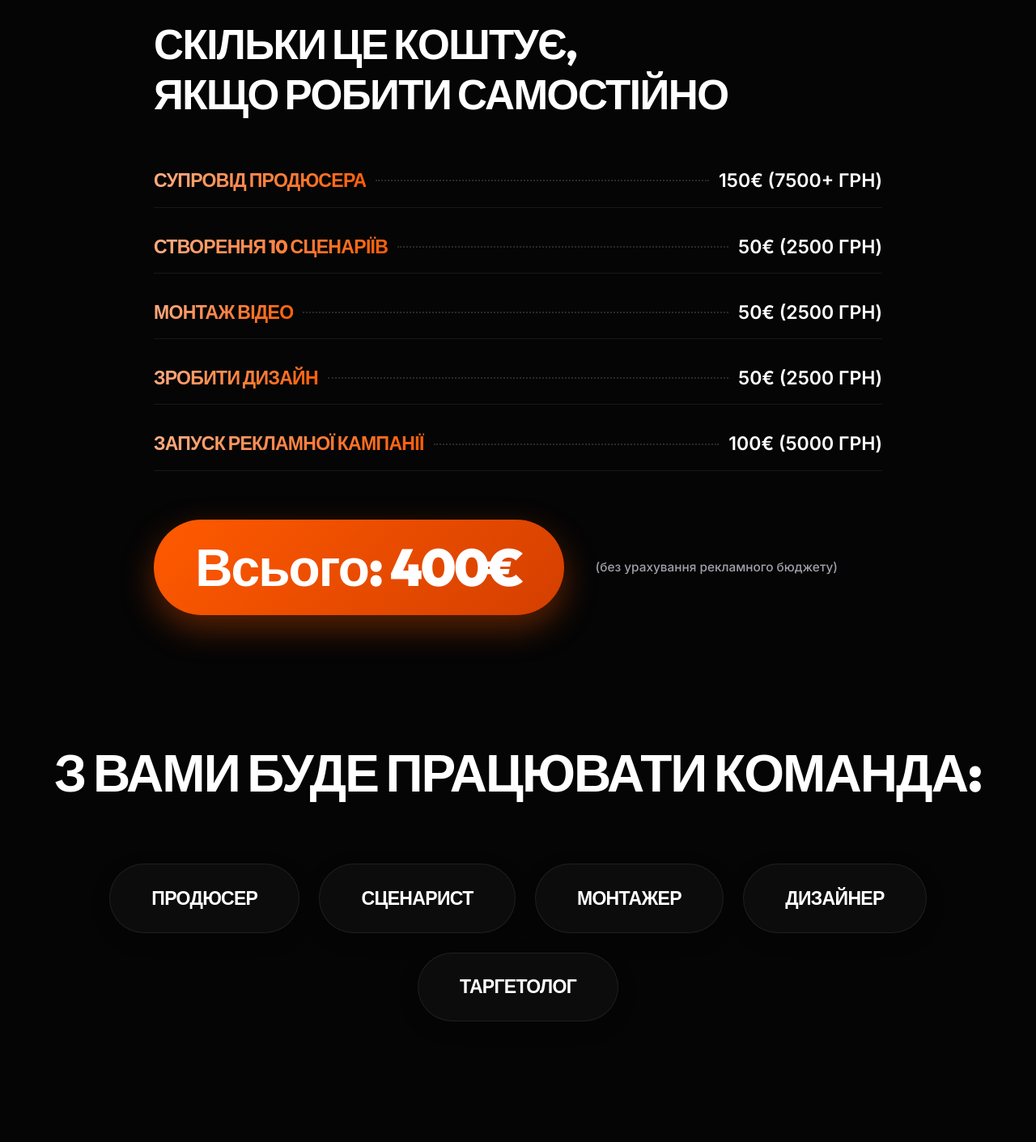
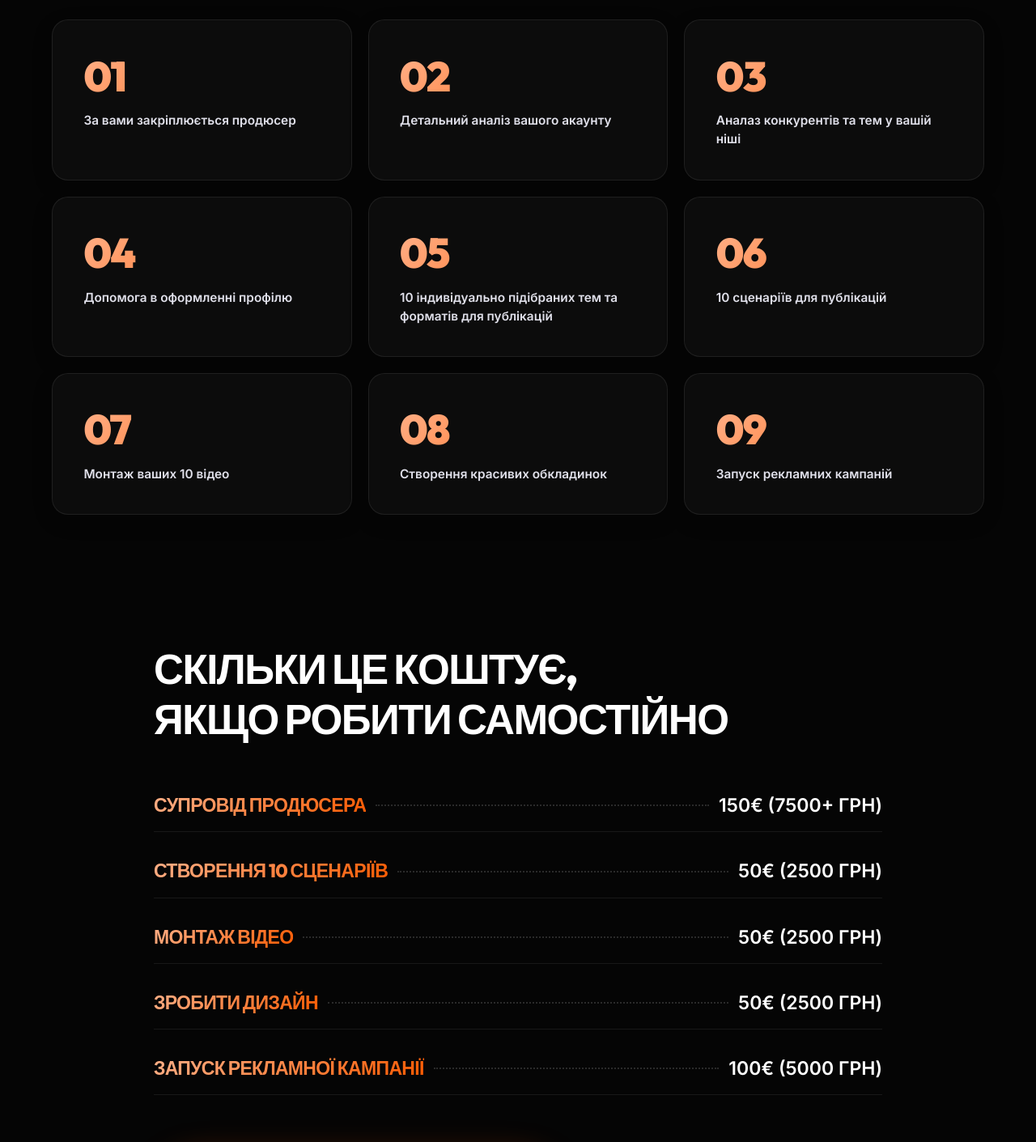
Before and after one commit to dehhaa13-collab/PREZA, a React (Vite) app: page / in a window 1280 px wide. Shown: the part 4800-6211 px from the top of the page at 81% size. Built offline with nearby package versions, Linux system fonts and the light colour scheme.

Commit message:
Add deliverables grid slide (9 items — what client gets)

```diff
--- a/src/App.jsx
+++ b/src/App.jsx
@@ -30,7 +30,15 @@ const slides = [
     ]
   },
   { id: 8, type: 'title', title: 'ЩО КОНКРЕТНО', highlight: 'ВИ ОТРИМАЄТЕ?' },
-  { id: 9, type: 'cost-comparison', title: 'СКІЛЬКИ ЦЕ КОШТУЄ,\nЯКЩО РОБИТИ САМОСТІЙНО', items: [
+  { id: 9, type: 'deliverablesGrid', items: [
+      { num: '01', text: 'За вами закріплюється продюсер' }, { num: '02', text: 'Детальний аналіз вашого акаунту' },
+      { num: '03', text: 'Аналаз конкурентів та тем у вашій ніші' }, { num: '04', text: 'Допомога в оформленні профілю' },
+      { num: '05', text: '10 індивідуально підібраних тем та форматів для публікацій' }, { num: '06', text: '10 сценаріїв для публікацій' },
+      { num: '07', text: 'Монтаж ваших 10 відео' }, { num: '08', text: 'Створення красивих обкладинок' },
+      { num: '09', text: 'Запуск рекламних кампаній' }
+    ]
+  },
+  { id: 10, type: 'cost-comparison', title: 'СКІЛЬКИ ЦЕ КОШТУЄ,\nЯКЩО РОБИТИ САМОСТІЙНО', items: [
       { title: 'СУПРОВІД ПРОДЮСЕРА', cost: '150€ (7500+ ГРН)' }, { title: 'СТВОРЕННЯ 10 СЦЕНАРІЇВ', cost: '50€ (2500 ГРН)' },
       { title: 'МОНТАЖ ВІДЕО', cost: '50€ (2500 ГРН)' }, { title: 'ЗРОБИТИ ДИЗАЙН', cost: '50€ (2500 ГРН)' },
       { title: 'ЗАПУСК РЕКЛАМНОЇ КАМПАНІЇ', cost: '100€ (5000 ГРН)' }
@@ -160,6 +168,22 @@ function SlideSection({ slide }) {
             <motion.div key={idx} variants={itemAnim} className="card-glass" style={{ padding: 'clamp(24px, 3vw, 40px)', display: 'flex', flexDirection: 'column' }}>
               <span className="text-gradient-primary title-font clamp-h2" style={{ fontWeight: 900, marginBottom: '12px' }}>{item.num}</span>
               <p className="clamp-p" style={{ color: '#E0E0EA', fontWeight: 500 }}>{item.text}</p>
+            </motion.div>
+          ))}
+        </motion.div>
+      </motion.div>
+    );
+  }
+
+  // --- DELIVERABLES GRID (what you get) ---
+  if (slide.type === 'deliverablesGrid') {
+    return (
+      <motion.div initial="hidden" whileInView="show" viewport={viewConfig}>
+        <motion.div variants={staggerContainer} className="grid-3-cols">
+          {slide.items.map((item, idx) => (
+            <motion.div key={idx} variants={itemAnim} className="card-glass" style={{ padding: 'clamp(24px, 3vw, 40px)', display: 'flex', flexDirection: 'column' }}>
+              <span className="text-gradient-primary title-font clamp-h2" style={{ fontWeight: 900, marginBottom: '12px' }}>{item.num}</span>
+              <p className="clamp-p" style={{ color: '#E0E0EA', fontWeight: 600 }}>{item.text}</p>
             </motion.div>
           ))}
         </motion.div>
--- a/src/index.css
+++ b/src/index.css
@@ -111,6 +111,11 @@ body::before {
   grid-template-columns: repeat(2, 1fr);
   gap: 20px;
 }
+.grid-3-cols {
+  display: grid;
+  grid-template-columns: repeat(3, 1fr);
+  gap: 20px;
+}
 
 @media (max-width: 1200px) {
   .grid-5-cols { grid-template-columns: repeat(3, 1fr); }
@@ -121,11 +126,13 @@ body::before {
 @media (max-width: 768px) {
   .grid-5-cols { grid-template-columns: repeat(2, 1fr); gap: 14px; }
   .grid-4-cols { grid-template-columns: repeat(2, 1fr); gap: 14px; }
+  .grid-3-cols { grid-template-columns: repeat(2, 1fr); gap: 14px; }
   .grid-2-cols { grid-template-columns: 1fr; gap: 16px; }
 }
 @media (max-width: 480px) {
   .grid-5-cols { grid-template-columns: 1fr; gap: 12px; }
   .grid-4-cols { grid-template-columns: 1fr; gap: 12px; }
+  .grid-3-cols { grid-template-columns: 1fr; gap: 12px; }
 }
 
 /* Responsive Typography with clamp() — always readable */
```
